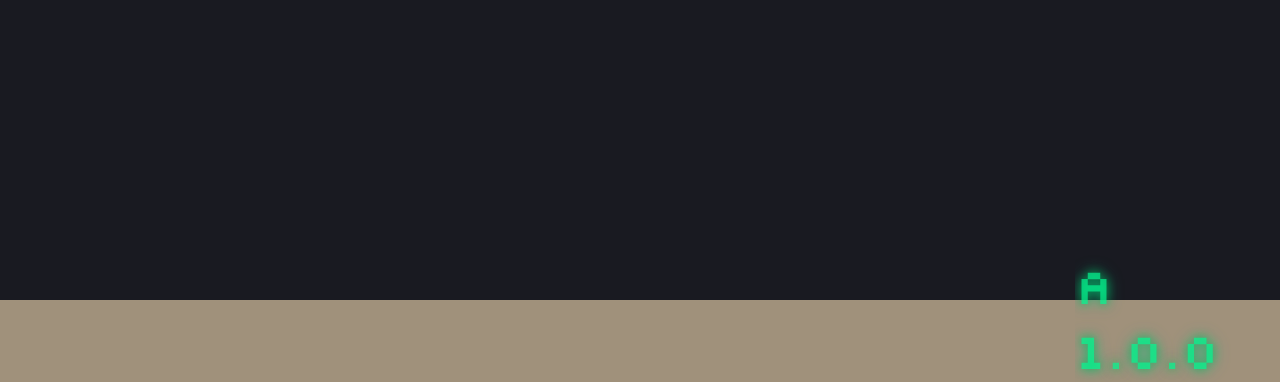
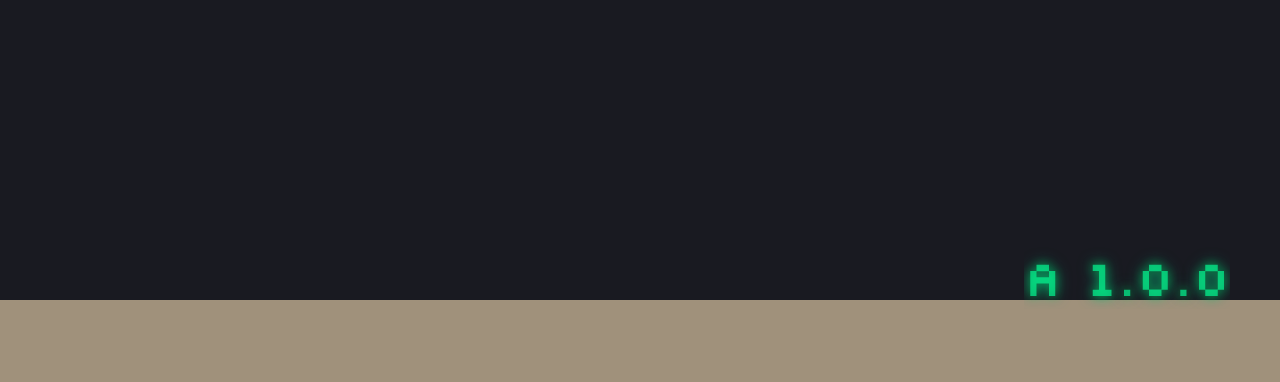
Before and after one commit to ErosSense1/theGame, a plain HTML site: page index.html in a window 1280 px wide. Shown: the part 500-882 px from the top of the page. After the commit the page ends 809 px from the top, so only its background shows below. Drawn offline with Linux system fonts and the light colour scheme.

Commit message:
Add files via upload

```diff
--- a/index.html
+++ b/index.html
@@ -107,8 +107,8 @@
 			#version {
 				font-family: 'Silkscreen', sans-serif;
 				position: absolute;
-				top: 94%;
-				left: 84%;
+				top: 93%;
+				left: 80%;
 				color: rgba(4, 248, 146, 0.693);
 				text-shadow: 0 0 15px rgba(3, 197, 145, 0.692),
 					0 0 10px rgba(5, 180, 66, 0.682);
```
